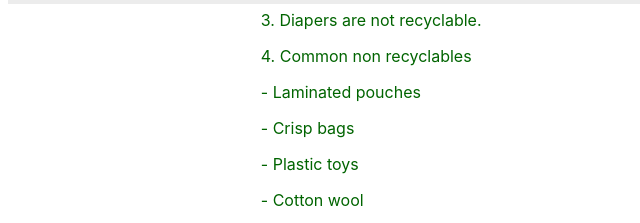
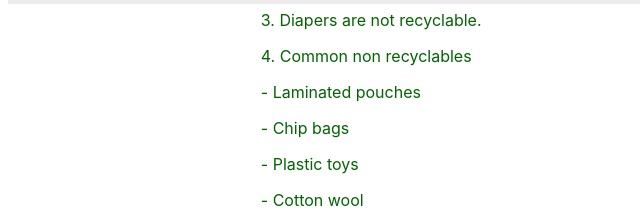
Before and after one commit to bengant3/recycleNashville, a Gatsby site: page /Information in a window 1280 px wide. Shown: the part 796-1019 px from the top of the page, 0-640 px from the left. Built offline with nearby package versions, Linux system fonts and the light colour scheme; Gatsby itself is replaced by a stand-in of ours.

Commit message:
chip bag

```diff
--- a/src/text/InfoPageText.js
+++ b/src/text/InfoPageText.js
@@ -11,7 +11,7 @@ const textArr = [
     '3. Diapers are not recyclable.',
     '4. Common non recyclables',
     '- Laminated pouches',
-    '   - Crisp bags',
+    '   - Chip bags',
     '   - Plastic toys',
     '   - Cotton wool',
     '   - Toothpaste tubes',
```
